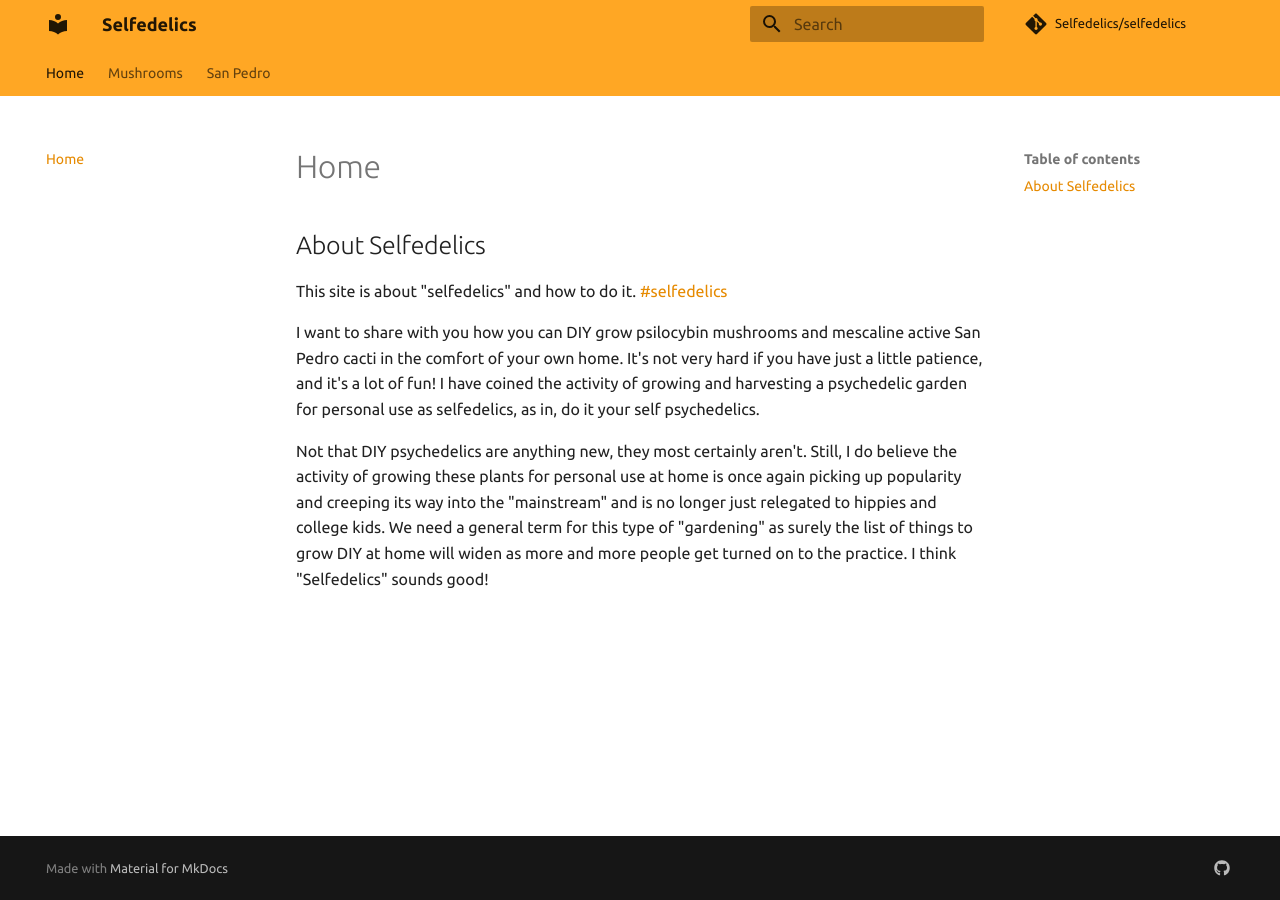
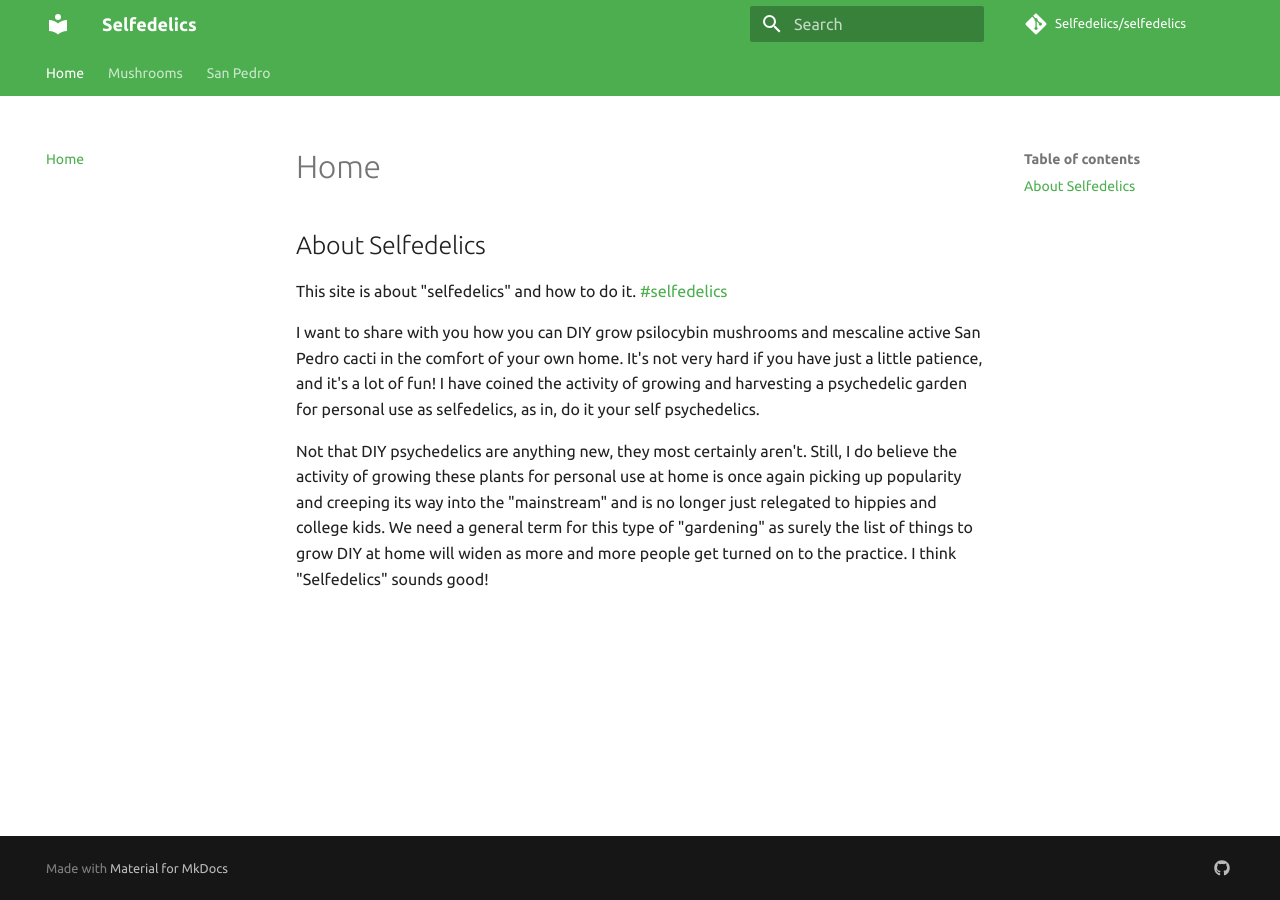
Before and after one commit to Selfedelics/selfedelics, an MkDocs documentation site: the page built from docs/index.md, in a window 1280 px wide. Built offline with MkDocs 1.6.1 and Material for MkDocs 9.7.7, drawn with Linux system fonts in a browser that asks for light colours; comment, search, counter and statistics services are not loaded.

Commit message:
changing colors

```diff
--- a/mkdocs.yml
+++ b/mkdocs.yml
@@ -26,8 +26,8 @@ theme:
   name: 'material'
   language: 'en'
   palette:
-    primary: 'orange'
-    accent: 'green'
+    primary: 'green'
+    accent: 'orange'
   font:
     text: 'Ubuntu'
     code: 'Ubuntu Mono'
```
